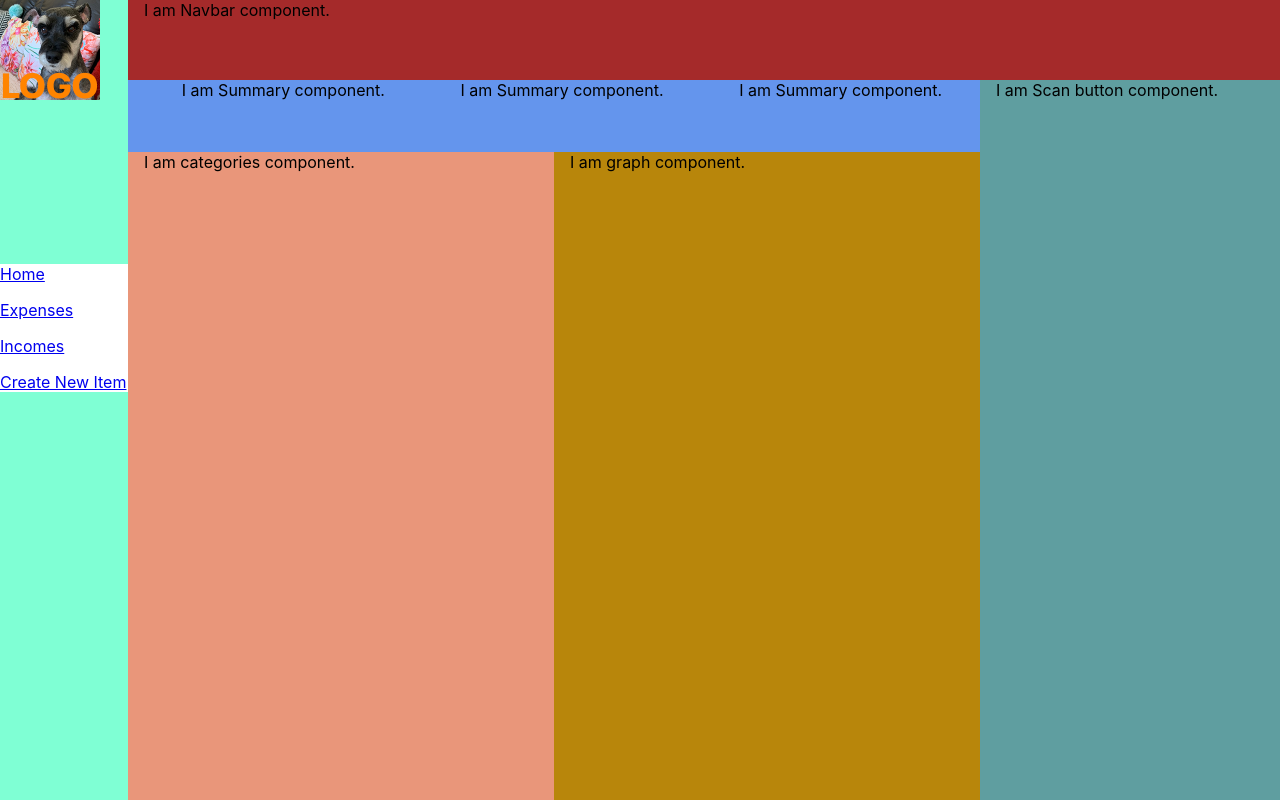
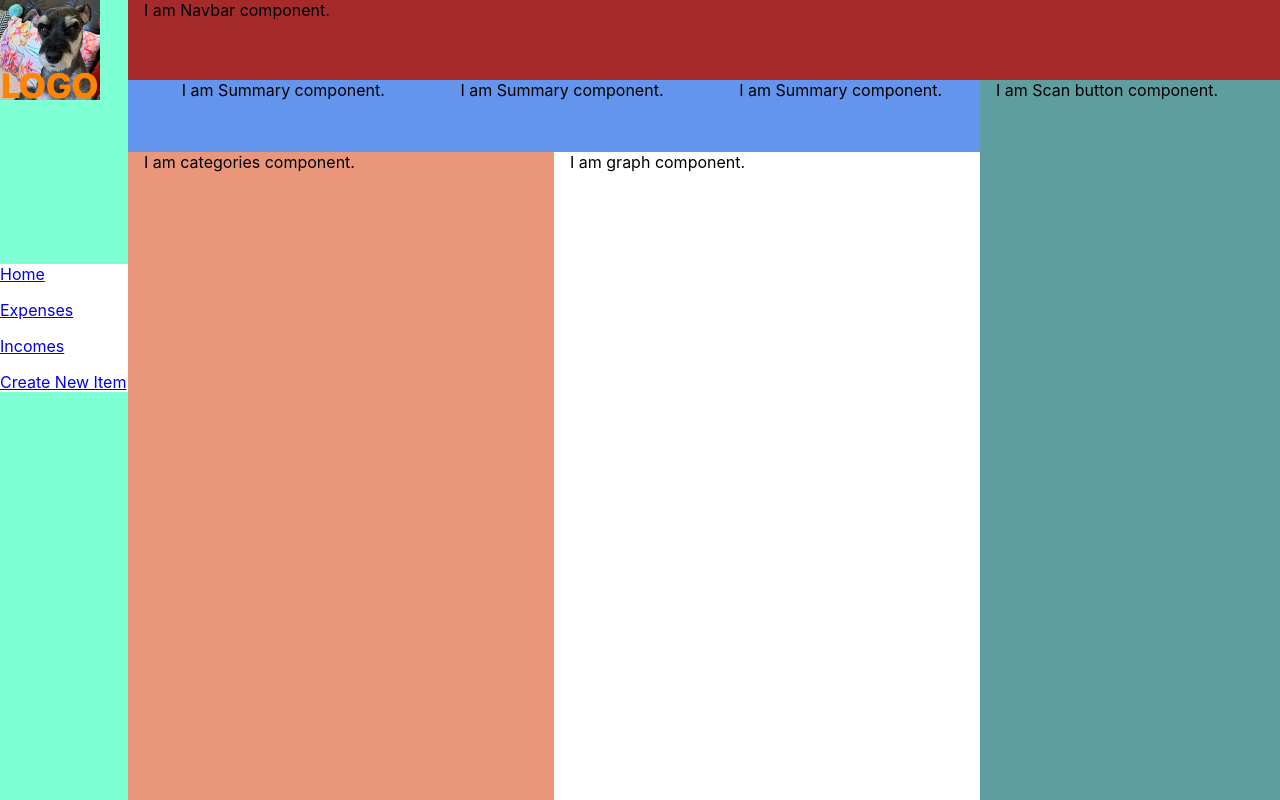
Before and after one commit to 08jhs05/Bookify, a React (Create React App) app in the folder client/: page / in a window 1280 px wide. Built offline with nearby package versions, Linux system fonts and the light colour scheme; no server answers.

Commit message:
remove bg color for dashboard graph

```diff
--- a/client/src/App.css
+++ b/client/src/App.css
@@ -66,7 +66,6 @@
 
 .graph_dashboard {
   padding-left: 1rem;
-  background-color:darkgoldenrod;
   height: 100%;
   width: 100%;
 }
```
